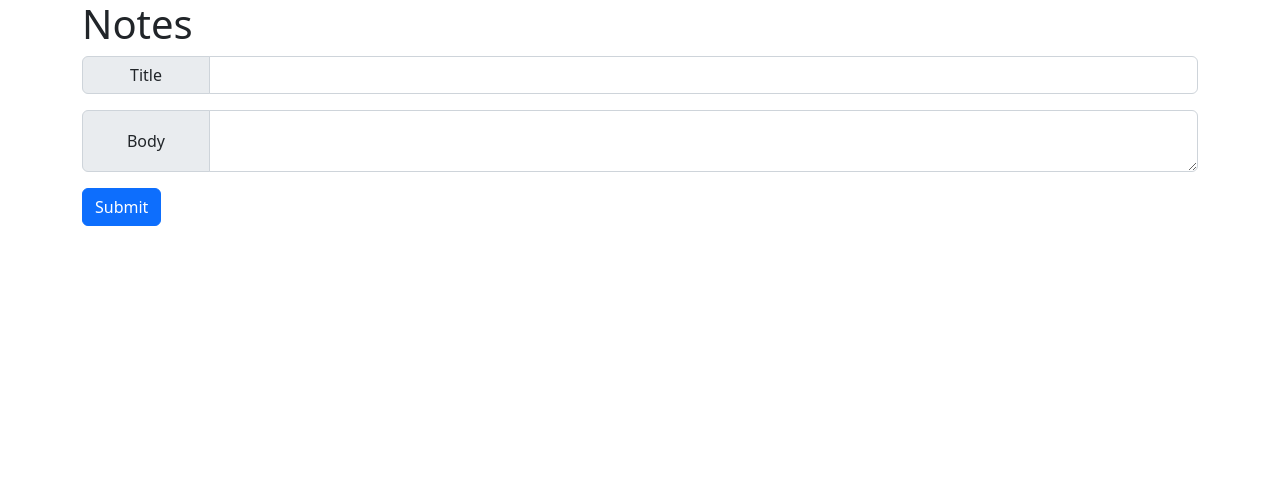
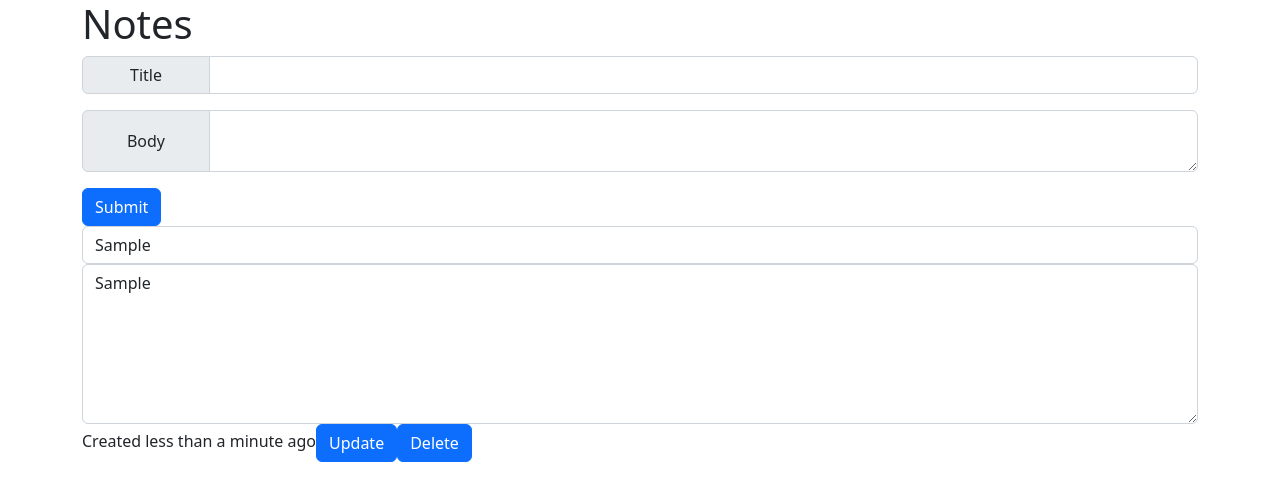
Before and after one commit to Wysogota/pages, a React (Create React App) app: page / in a window 1280 px wide. Both pictures are taken after typing "Sample", "Sample" into the empty fields and a click on the button "Submit". Shown: the top 500 px of the page. Built offline with nearby package versions, Linux system fonts and the light colour scheme.

Commit message:
Set createdAt, updatedAt note fields & display in tooltip

```diff
--- a/src/components/Insert/index.tsx
+++ b/src/components/Insert/index.tsx
@@ -19,7 +19,7 @@ const Insert = observer(() => {
     const note: Note = {
       ...values,
       id: uuid(),
-      date: new Date(),
+      createdAt: new Date(),
     };
 
     notesStore.insert(note);
--- /dev/null
+++ b/src/components/Note/DateTooltip.tsx
@@ -0,0 +1,24 @@
+import { formatDistanceToNow } from 'date-fns';
+import Tooltip from '../Tooltip';
+
+type propTypes = {
+  date: Date,
+  subDate?: Date,
+};
+
+const DateTooltip = (props: propTypes) => {
+  const { date, subDate } = props;
+
+  return (
+    <Tooltip
+      tooltip={date.toLocaleString()}
+      subTooltip={subDate && `Created ${subDate.toLocaleString()}`}
+    >
+      <time dateTime={date.toLocaleString()}>
+        {subDate ? 'Updated' : 'Created'} {formatDistanceToNow(date)} ago
+      </time>
+    </Tooltip>
+  );
+};
+
+export default DateTooltip;
--- a/src/components/Note/index.tsx
+++ b/src/components/Note/index.tsx
@@ -1,20 +1,18 @@
 import { observer } from 'mobx-react-lite';
 import { Col, Button, FormControl } from 'react-bootstrap';
 import { Field, Form, Formik } from 'formik';
-import { formatDistanceToNow } from 'date-fns';
 import TextareaField from '../TextareaField';
-import Tooltip from '../Tooltip';
+import DateTooltip from './DateTooltip';
 import { notesStore } from '../../store';
 import { Note as NoteType, NoteFormValues } from '../../types';
 
-type NoteProps = {
+type propTypes = {
   note: NoteType;
 };
 
-const Note = observer((props: NoteProps) => {
+const Note = observer((props: propTypes) => {
   const { note } = props;
-  const { id, title, body, date } = note;
-
+  const { id, title, body, createdAt, updatedAt } = note;
   const initialValues: NoteFormValues = {
     title: title || '',
     body: body,
@@ -24,9 +22,9 @@ const Note = observer((props: NoteProps) => {
 
   const onSubmit = (values: NoteFormValues): void => {
     const editedNote: NoteType = {
-      id,
+      id, createdAt,
       ...values,
-      date: new Date(),
+      updatedAt: new Date(),
     };
     notesStore.edit(editedNote);
   };
@@ -41,17 +39,15 @@ const Note = observer((props: NoteProps) => {
           <FormControl as={Field} name='title' />
           <FormControl as={TextareaField} name='body' style={{ height: '10rem' }} />
 
-          <Tooltip tooltip={date.toLocaleString()}>
-            <time dateTime={date.toLocaleString()}>
-              Created {formatDistanceToNow(date)} ago
-            </time>
-          </Tooltip>
+          {updatedAt
+            ? <DateTooltip date={updatedAt} subDate={createdAt} />
+            : <DateTooltip date={createdAt} />
+          }
 
-          <Button variant='primary' type='submit'>Submit</Button>
+          <Button variant='primary' type='submit'>Update</Button>
           <Button onClick={handleDelete}>Delete</Button>
         </Form>
       </Formik>
-
     </Col >
   );
 });
--- a/src/components/Tooltip/index.tsx
+++ b/src/components/Tooltip/index.tsx
@@ -1,26 +1,35 @@
 import { OverlayTrigger, Tooltip as BsTooltip } from 'react-bootstrap';
 import { OverlayDelay } from 'react-bootstrap/esm/OverlayTrigger';
 
-type TooltipProps = {
+type propTypes = {
   tooltip: string,
+  subTooltip?: string,
   placement?: 'auto-start' | 'auto' | 'auto-end' | 'top-start' | 'top' | 'top-end' | 'right-start' | 'right' | 'right-end' | 'bottom-end' | 'bottom' | 'bottom-start' | 'left-end' | 'left' | 'left-start',
   delay?: OverlayDelay,
   children: JSX.Element,
 };
 
-const Tooltip = (props: TooltipProps) => {
+const Tooltip = (props: propTypes) => {
   const {
     tooltip,
+    subTooltip,
     placement = 'bottom',
     delay = { show: 200, hide: 300 },
     children
   } = props;
 
+  const Overlay = () => (
+    <BsTooltip>
+      <div>{tooltip}</div>
+      <div style={{ fontSize: '0.6rem' }}>{subTooltip}</div>
+    </BsTooltip>
+  );
+
   return (
     <OverlayTrigger
       placement={placement}
       delay={delay}
-      overlay={<BsTooltip>{tooltip}</BsTooltip>}
+      overlay={Overlay()}
     >
       {children}
     </OverlayTrigger>
--- a/src/store/Notes.ts
+++ b/src/store/Notes.ts
@@ -7,6 +7,7 @@ class NotesStore {
 
   constructor() {
     this.loadFromStorage();
+    makeAutoObservable(this);
     this.autoSaveToStorage();
   }
 
@@ -31,8 +32,11 @@ class NotesStore {
     if (loadedData) {
       let notes: Notes = JSON.parse(loadedData).notes;
       if (!isEmpty(notes)) {
-        this.notes = notes.map((note) => ({ ...note, date: new Date(note.date) }));
-        makeAutoObservable(this);
+        this.notes = notes.map((note) => ({
+          ...note,
+          createdAt: new Date(note.createdAt),
+          updatedAt: note.updatedAt ? new Date(note.updatedAt) : undefined,
+        }));
       }
     }
   }
--- a/src/types/index.ts
+++ b/src/types/index.ts
@@ -2,7 +2,8 @@ export type Note = {
   id: string,
   title?: string,
   body: string,
-  date: Date,
+  createdAt: Date,
+  updatedAt?: Date,
 };
 
 export type Notes = Array<Note>;
```
